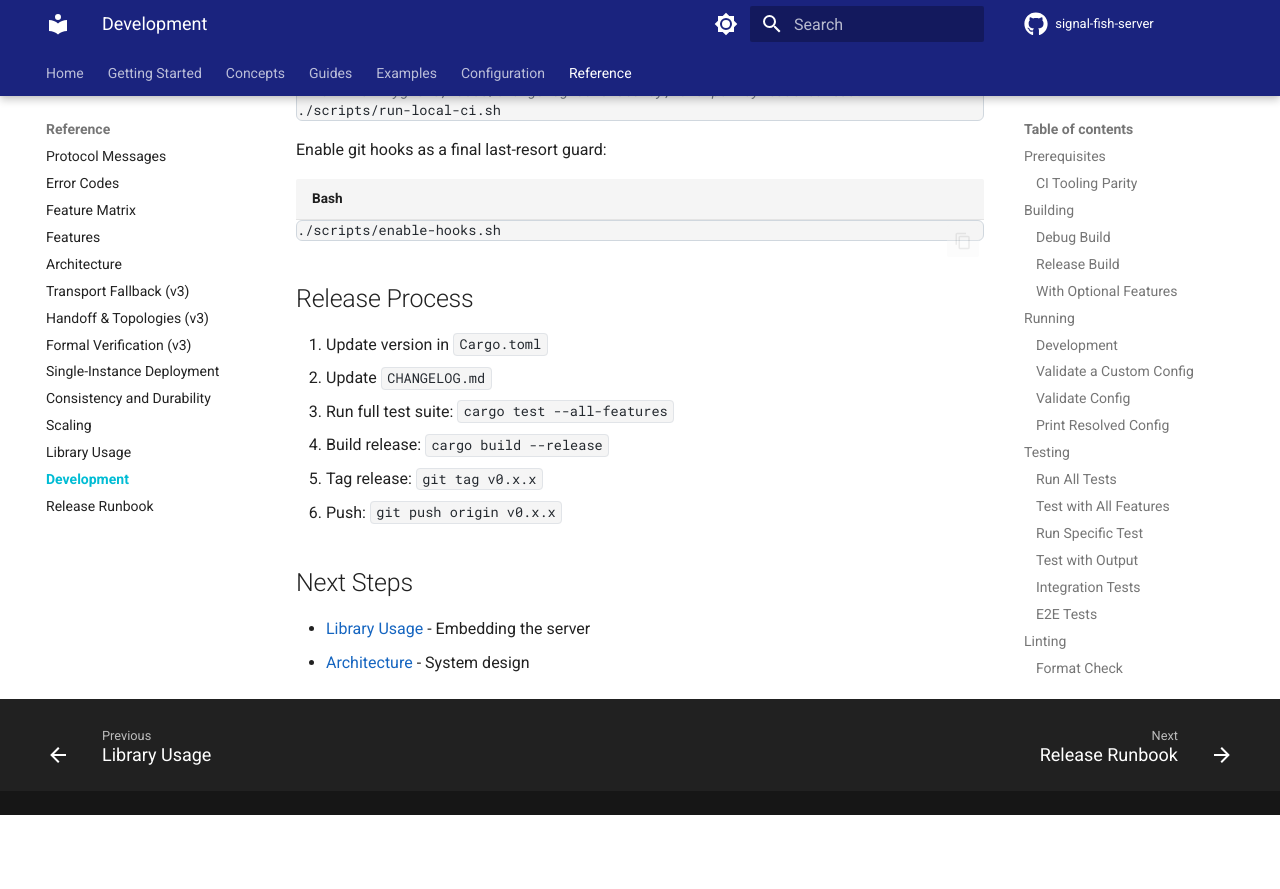
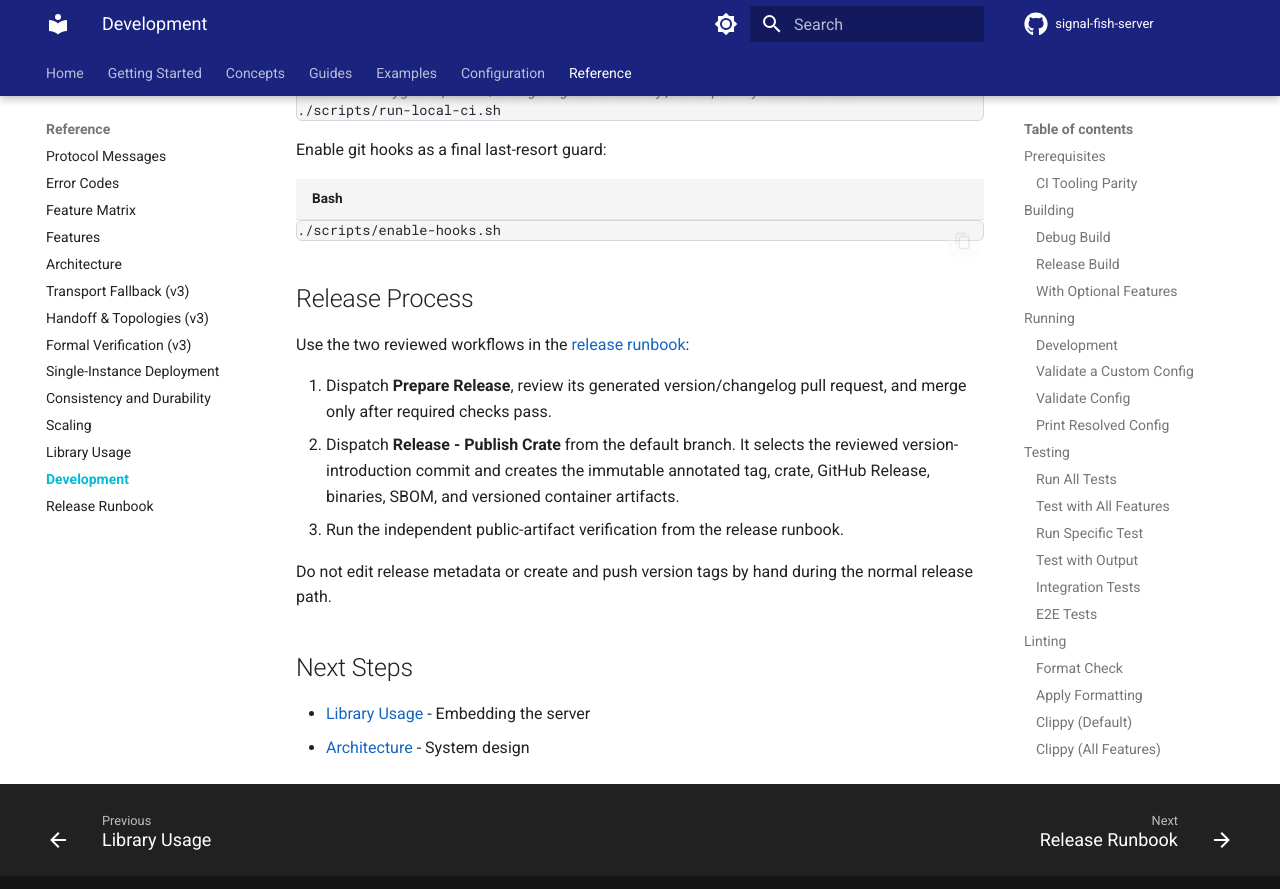
Before and after one commit to Ambiguous-Interactive/signal-fish-server, an MkDocs documentation site: the page built from docs/development.md, in a window 1280 px wide and 900 px high, scrolled down 13886 px. Shown: the top 889 px of the window. Built offline with MkDocs 1.6.1 and Material for MkDocs 9.7.7, drawn with Linux system fonts in a browser that asks for light colours; comment, search, counter and statistics services are not loaded; before the commit the page ends 14701 px from its top, so only the background shows below that.

Commit message:
fix: preserve prepared release source (#314)

```diff
--- a/docs/development.md
+++ b/docs/development.md
@@ -688,12 +688,17 @@
 
 ## Release Process
 
-1. Update version in `Cargo.toml`
-2. Update `CHANGELOG.md`
-3. Run full test suite: `cargo test --all-features`
-4. Build release: `cargo build --release`
-5. Tag release: `git tag v0.x.x`
-6. Push: `git push origin v0.x.x`
+Use the two reviewed workflows in the [release runbook](releasing.md):
+
+1. Dispatch **Prepare Release**, review its generated version/changelog pull
+   request, and merge only after required checks pass.
+2. Dispatch **Release - Publish Crate** from the default branch. It selects the
+   reviewed version-introduction commit and creates the immutable annotated tag,
+   crate, GitHub Release, binaries, SBOM, and versioned container artifacts.
+3. Run the independent public-artifact verification from the release runbook.
+
+Do not edit release metadata or create and push version tags by hand during the
+normal release path.
 
 ## Next Steps
 
```
Also changed, not shown: CHANGELOG.md (+8 -0 lines), docs/releasing.md (+9 -4 lines), progress/session-107-prepared-release-source.md (added, +74 -0 lines), 3 other files.
